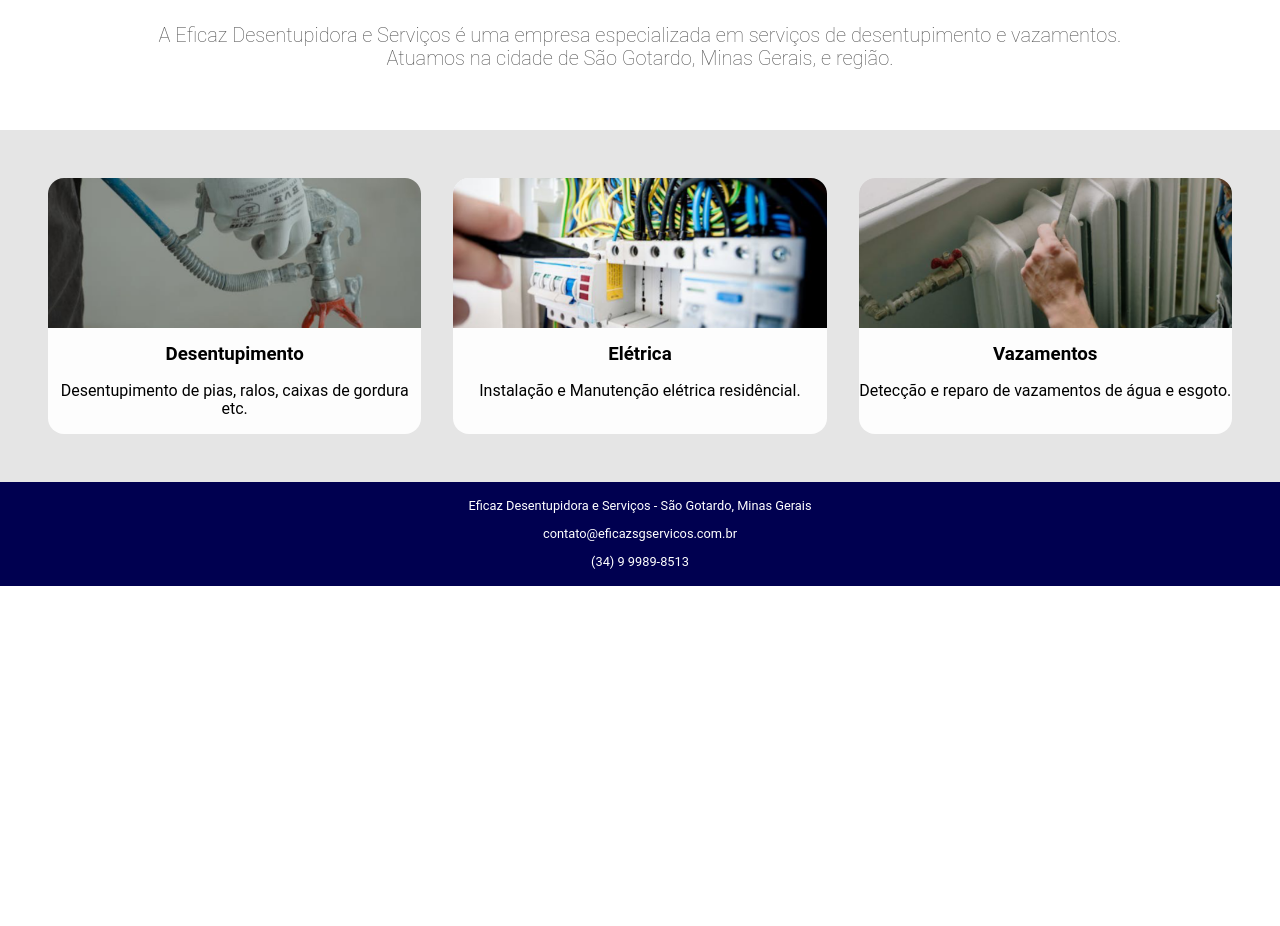
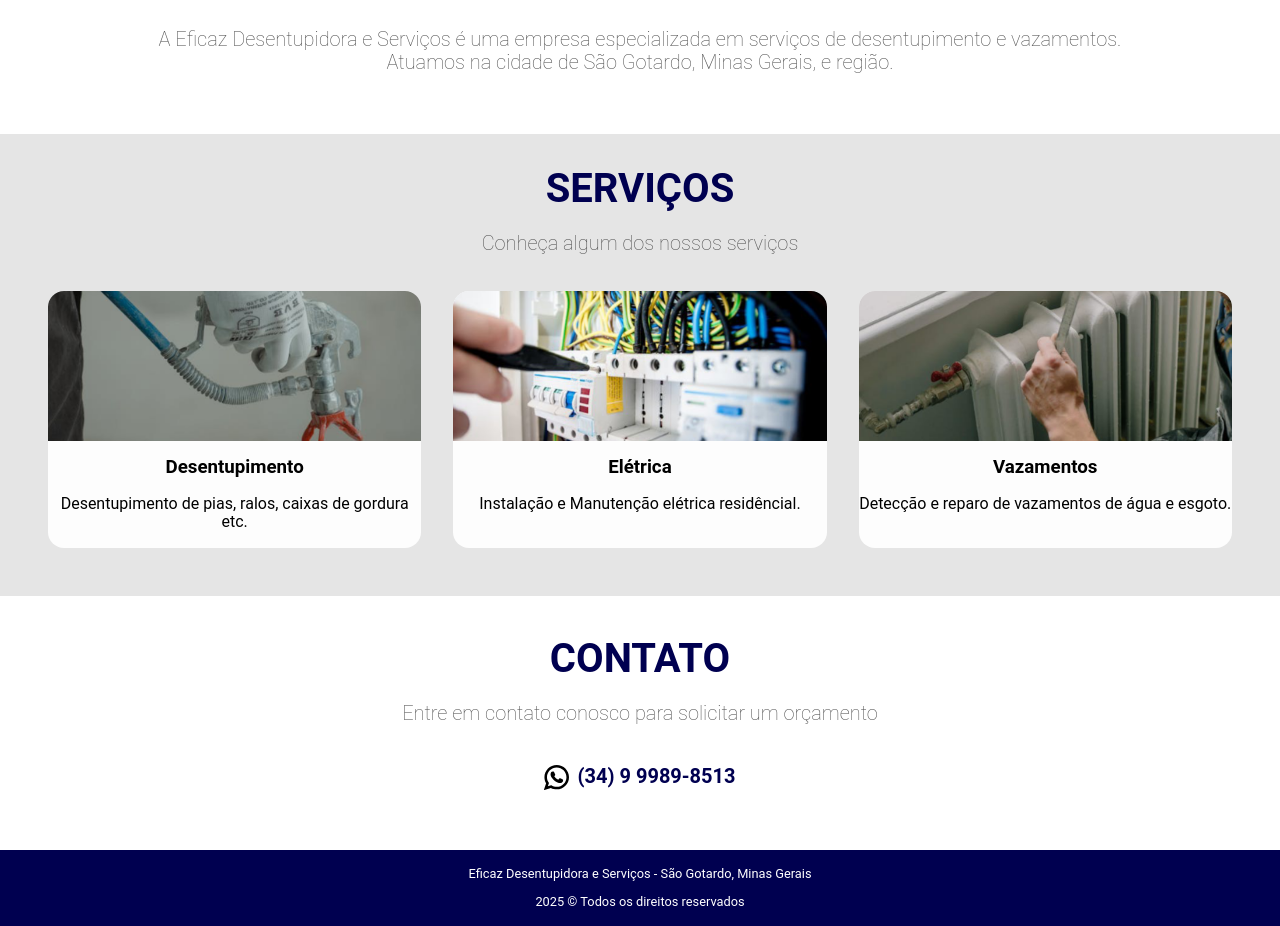
Before and after one commit to jhongmoreira/eficaz-desentupidora, a plain HTML site: page index.html in a window 1280 px wide. Shown: the part 885-1811 px from the top of the page. Before the commit the page ends 1471 px from the top, so only its background shows below. Drawn offline with Linux system fonts and the light colour scheme.

Commit message:
Add contact section and improve service section layout

```diff
--- a/assets/css/style.css
+++ b/assets/css/style.css
@@ -80,6 +80,7 @@
     font-weight: bold;
     text-transform: uppercase;
     color: var(--azulPrincipal);
+    text-align: center;
 }
 
 .sobre-descricao{
@@ -90,10 +91,14 @@
 }
 
 .servicos{
+    text-align: center;
     background-color: #e5e5e5;
+    padding: 2rem;
+}
+
+.servicos-container{
     display: flex;
     flex-wrap: wrap;
-    padding: 2rem;
 }
 
 .servicos-item{
@@ -142,3 +147,77 @@ footer p{
     margin: 1.25rem;
     line-height: 0.5rem;
 }
+
+.contato{
+    display: flex;
+    justify-content: center;
+    align-items: center;
+    flex-direction: column;
+    padding: 2.5rem;
+}
+
+.contato-titulo{
+    font-size: 2.5rem;
+    font-weight: bold;
+    text-transform: uppercase;
+    color: var(--azulPrincipal);
+}
+
+.contato-descricao{
+    font-size: 1.25rem;
+    text-align: center;
+    font-weight: 100;
+    color: #4e4e4e
+}
+
+.contato-whatsapp{
+    font-size: 1.25rem;
+    text-align: center;
+    font-weight: 100;
+    color: #4e4e4e;
+    align-items: center;
+}
+
+.contato-whatsapp img{
+    width: 25px;
+    height: 25px;
+    margin-right: 0.5rem;
+}
+
+.contato-whatsapp a{
+    display: flex;
+    text-decoration: none;
+    color: var(--azulPrincipal);
+    margin: 0;
+    padding: 0;
+    font-weight: 600;
+    transition: all 0.3s ease-in-out;
+}
+
+.contato-whatsapp a:hover{
+    text-decoration: none;
+    color: orange;
+}
+
+@media screen and (max-width: 768px){
+    .menu-link{
+        font-size: 0.9rem ;
+    }
+
+    .banner-titulo{
+        text-align: center;
+        font-size: 2rem;
+    }
+
+    .banner-descricao{
+        font-size: 1rem;
+    }
+
+    .servicos-item{
+        width: 100%;
+    }
+
+    .rodape{
+        font-size: 0.6rem;
+    }
+}
--- a/index.html
+++ b/index.html
@@ -13,13 +13,13 @@
 <body>
 
     <header class="cabecalho">
-        <img class="logotipo" src="assets/img/logotipo_branco.png" alt="Logotipo da Eficaz Desentupidora e Serviços">
+        <a href="index.html"><img class="logotipo" src="assets/img/logotipo_branco.png" alt="Logotipo da Eficaz Desentupidora e Serviços"></a>
         <nav class="menu">
             <ul class="menu-lista">
-                <li class="menu-item"><a class="menu-link" href="#">Início</a></li>
-                <li class="menu-item"><a class="menu-link" href="#">Sobre</a></li>
-                <li class="menu-item"><a class="menu-link" href="#">Serviços</a></li>
-                <li class="menu-item"><a class="menu-link" href="#">Contato</a></li>
+                <li class="menu-item"><a class="menu-link" href="index.html">Início</a></li>
+                <li class="menu-item"><a class="menu-link" href="#sobre">Sobre</a></li>
+                <li class="menu-item"><a class="menu-link" href="#servicos">Serviços</a></li>
+                <li class="menu-item"><a class="menu-link" href="#contato">Contato</a></li>
             </ul>
     </header>
 
@@ -29,12 +29,15 @@
         <p class="banner-descricao">Prestadora de serviços em São Gotardo, MG</p>
     </section>
 
-    <section class="sobre">
+    <section class="sobre" id="sobre">
         <h2 class="sobre-titulo">Sobre a Eficaz</h2>
         <p class="sobre-descricao">A Eficaz Desentupidora e Serviços é uma empresa especializada em serviços de desentupimento e vazamentos. <br> Atuamos na cidade de São Gotardo, Minas Gerais, e região.</p>
     </section>
 
-    <section class="servicos">
+    <section class="servicos" id="servicos">
+        <h2 class="contato-titulo">Serviços</h2>
+        <p class="contato-descricao">Conheça algum dos nossos serviços</p>
+        <div class="servicos-container">
             <div class="servicos-item">
                 <div class="servicos-imagem img-desentupimento"></div>
                 <h3 class="servicos-subtitulo">Desentupimento</h3>
@@ -50,12 +53,20 @@
                 <h3 class="servicos-subtitulo">Vazamentos</h3>
                 <p class="servicos-descricao">Detecção e reparo de vazamentos de água e esgoto.</p>
             </div>
+        </div>
+    </section>
+
+    <section class="contato" id="contato">
+        <h2 class="contato-titulo">Contato</h2>
+        <p class="contato-descricao">Entre em contato conosco para solicitar um orçamento</p>
+        <p class="contato-whatsapp">
+            <a href="https://wa.me/+5534999898513" target="_blank"> <img src="assets/img/whatsapp-icon.svg" alt="" srcset=""> (34) 9 9989-8513 </a>
+        </p>
     </section>
 
     <footer class="rodape">
         <p>Eficaz Desentupidora e Serviços - São Gotardo, Minas Gerais </p>
-        <p>contato@eficazsgservicos.com.br</p>
-        <p>(34) 9 9989-8513</p>
+        <p>2025 © Todos os direitos reservados</p>
     </footer>
 
 </body>
```
Also changed, not shown: assets/img/whatsapp-icon.svg (added).
